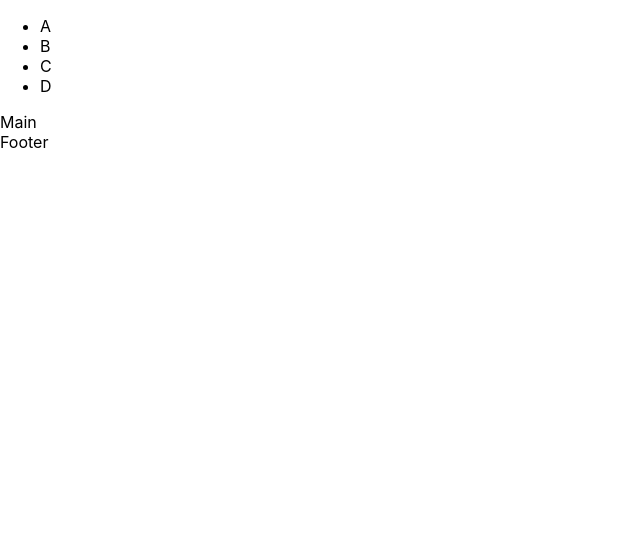
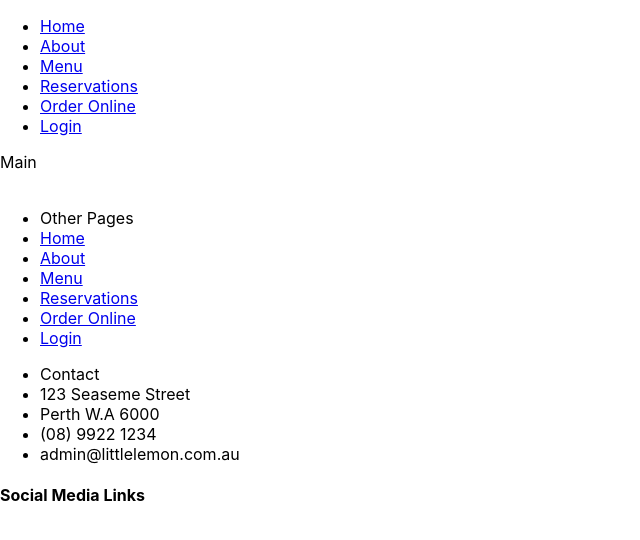
Before and after one commit to jacksen30/little-lemon-restaurant, a React (Create React App) app: page / in a window 1280 px wide. Shown: the top 540 px of the page, without its empty margins (0-640 px from the left). Built offline with nearby package versions, Linux system fonts and the light colour scheme.

Commit message:
add basic semantiv html structure to Nav & Footer components

```diff
--- a/src/components/Footer.js
+++ b/src/components/Footer.js
@@ -2,6 +2,37 @@
 
 export default function Footer() {
   return (
-    <footer>Footer</footer>
+    <footer>
+        <div className="footer-image footer-div-1">
+            <img src="" alt="" />
+        </div>
+        <div className="footer-div-2">
+            <ul>
+                <li>Other Pages</li>
+                <li><a href="#">Home</a></li>
+                <li><a href="#">About</a></li>
+                <li><a href="#">Menu</a></li>
+                <li><a href="#">Reservations</a></li>
+                <li><a href="#">Order Online</a></li>
+                <li><a href="#">Login</a></li>
+            </ul>
+        </div>
+        <div className="footer-div-3">
+            <ul>
+                <li>Contact</li>
+                <li>123 Seaseme Street</li>
+                <li>Perth W.A 6000</li>
+                <li>(08) 9922 1234</li>
+                <li>admin@littlelemon.com.au</li>
+            </ul>
+        </div>
+        <div className="footer-div-4">
+            <h4>Social Media Links</h4>
+            <div className="socialMediaIconWrapper">
+
+            </div>
+        </div>
+
+    </footer>
   )
 }
--- a/src/components/Nav.js
+++ b/src/components/Nav.js
@@ -4,10 +4,12 @@
   return (
     <nav>
         <ul>
-            <li>A</li>
-            <li>B</li>
-            <li>C</li>
-            <li>D</li>
+            <li><a href="#">Home</a></li>
+            <li><a href="#">About</a></li>
+            <li><a href="#">Menu</a></li>
+            <li><a href="#">Reservations</a></li>
+            <li><a href="#">Order Online</a></li>
+            <li><a href="#">Login</a></li>
         </ul>
     </nav>
   )
```
